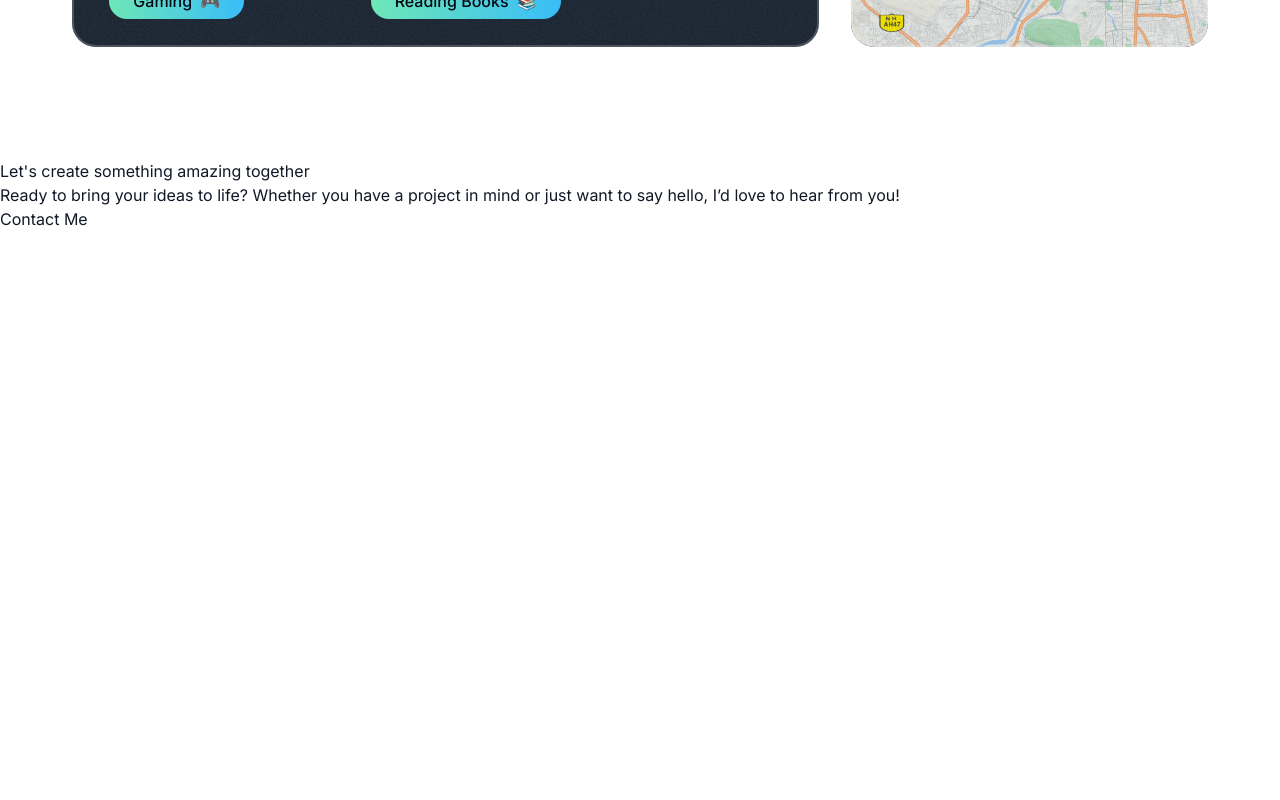
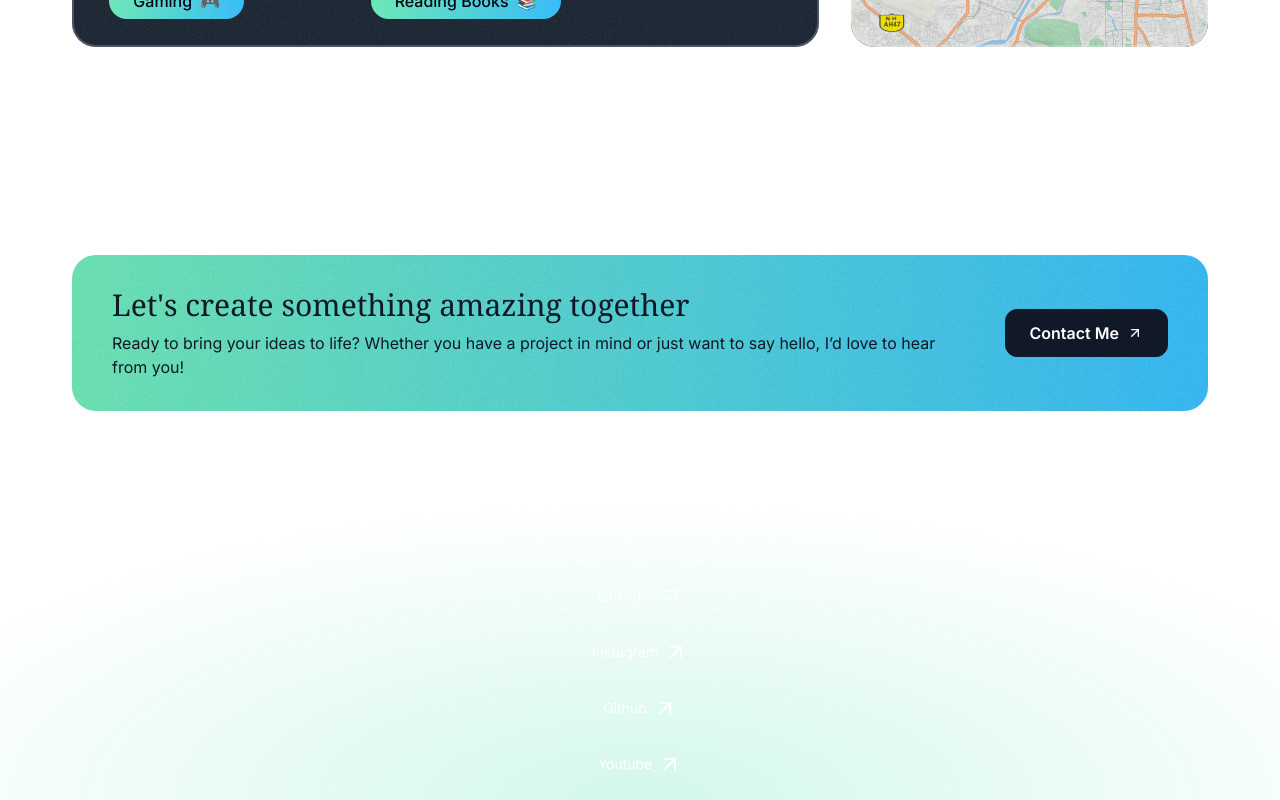
Before and after one commit to Trimbak15/portfolio-mine, a Next.js app: page / in a window 1280 px wide. Shown: the part 4649-5449 px from the top of the page. Before the commit the page ends 4880 px from the top, so only its background shows below. Built offline with nearby package versions, Linux system fonts and the light colour scheme; a web font is replaced by a local one.

Commit message:
Your commit message

```diff
--- a/src/app/layout.tsx
+++ b/src/app/layout.tsx
@@ -18,7 +18,8 @@
 
 //title n
 export const metadata = {
-  title: "My Portfolio",
+  //name foe the site writtern here...
+  title: "Trimbak Pakhale's Portfolio",
   description: "A showcase of my work and skills",
   icons: {
     icon: "/favicon.ico",
@@ -26,10 +27,10 @@
     apple: "/favicon.ico",
   },
   openGraph: {
-    title: "My Portfolio",
+    title: "Trimbak Pakhale's Portfolio",
     description: "A showcase of my work and skills",
     url: "https://myportfolio.com",
-    siteName: "My Portfolio",
+    siteName: "Trimbak Pakhale's Portfolio",
     images: [
       {
         url: "/og-image.png",
--- a/src/app/page.tsx
+++ b/src/app/page.tsx
@@ -5,6 +5,7 @@
 import { TapeSection } from "@/sections/Tape";
 import { TestimonialsSection } from "@/sections/Testimonials";
 import { ContactSection } from "@/sections/Contact";
+import { Footer } from "@/sections/Footer";
 
 export default function Home() {
   return (
@@ -16,7 +17,7 @@
       <TestimonialsSection />
       <AboutSection/>
       <ContactSection />
-      {/* <Footer /> */}
+      <Footer />
     </div>
   );
 }
--- a/src/sections/Contact.tsx
+++ b/src/sections/Contact.tsx
@@ -1,9 +1,31 @@
+import ArrowUpRightIcon from "@/assets/icons/arrow-up-right.svg";
+import grainImg from "@/assets/images/grain.jpg";
+
 export const ContactSection = () => {
-  return <div>
-    <h2>Let's create something amazing together</h2>
-    <p>
-      Ready to bring your ideas to life? Whether you have a project in mind or just want to say hello, I’d love to hear from you!
-    </p>
-    <button>Contact Me</button>
-  </div>;
+  return (
+    <div className="py-16 pt-12 lg:py-24 pg:pt-20">
+      <div className="container">
+        <div className="bg-gradient-to-r from-emerald-300 to-sky-400 text-gray-900 py-8 px-10  rounded-3xl text-center md:text-left relative overflow-hidden z-0">
+            <div className="absolute inset-0 opacity-5 -z-10" style={{
+              backgroundImage: `url(${grainImg.src})`,
+            }}>
+              </div>
+              <div className="flex flex-col md:flex-row gap-8 md:gap-16 items-center">
+                <div>
+                  <h2 className="font-serif text-2xl md:text-3xl">Let's create something amazing together</h2>
+              <p className="text-sm mt-2 md:text-base ">
+                Ready to bring your ideas to life? Whether you have a project in mind or just want to say hello, I’d love to hear from you!
+              </p>
+                </div>
+                  <div>
+                    <button className="text-white bg-gray-900 inline-flex items-center px-6 h-12 rounded-xl gap-2 hover:bg-gray-800 transition-colors w-max border border-gray-900 hover:border-gray-800">
+                    <span className="font-semibold">Contact Me</span>
+                    <ArrowUpRightIcon  className="size-4"/>
+                  </button>
+                  </div>
+              </div>
+        </div>
+      </div>
+    </div>
+  );
 };
--- a/src/sections/Footer.tsx
+++ b/src/sections/Footer.tsx
@@ -1,3 +1,44 @@
+import ArrowUpRightIcon from "@/assets/icons/arrow-up-right.svg";
+
+const footerLinks = [
+{
+  name: "LinkedIn",
+  url: "https://www.linkedin.com/in/trimbak15/",
+},
+{
+  name: "Instagram",
+  url: "https://www.instagram.com/ig.trippy15/#",
+},
+{
+  name: "Github",
+  url: "https://github.com/Trimbak15",
+},
+{
+  name: "Youtube",
+  url: "https://www.youtube.com/@youtubetrimbak2000",
+},
+];
+
 export const Footer = () => {
-  return <div>Footer Section</div>;
+  return (
+    <footer className="relative -z-10 overflow-x-clip">
+      <div className="absolute h-[600px] w-[1600px] bottom-0 left-1/2 -translate-x-1/2 bg-emerald-300/30 [mask-image:radial-gradient(50%_50%_at_bottom_center,black,transparent)] -z-10
+      "></div>
+      <div className="container">
+        <div className="border-t border-white/15 text-white py-6 text-sm flex flex-col gap-8 items-center">
+          <div className="text-white/40">
+            &copy; {new Date().getFullYear()} Trimbak Pakhale. All rights reserved.
+          </div>
+          <nav className="flex flex-col items-center gap-8">
+            {footerLinks.map((link) => (
+              <a key={link.name} href={link.url} className="mx-2 inline-flex items-center gap-1.5">
+                <span>{link.name}</span>
+                <ArrowUpRightIcon/>
+              </a>
+            ))}
+          </nav>
+        </div>
+      </div>
+    </footer>
+  )
 };
```
